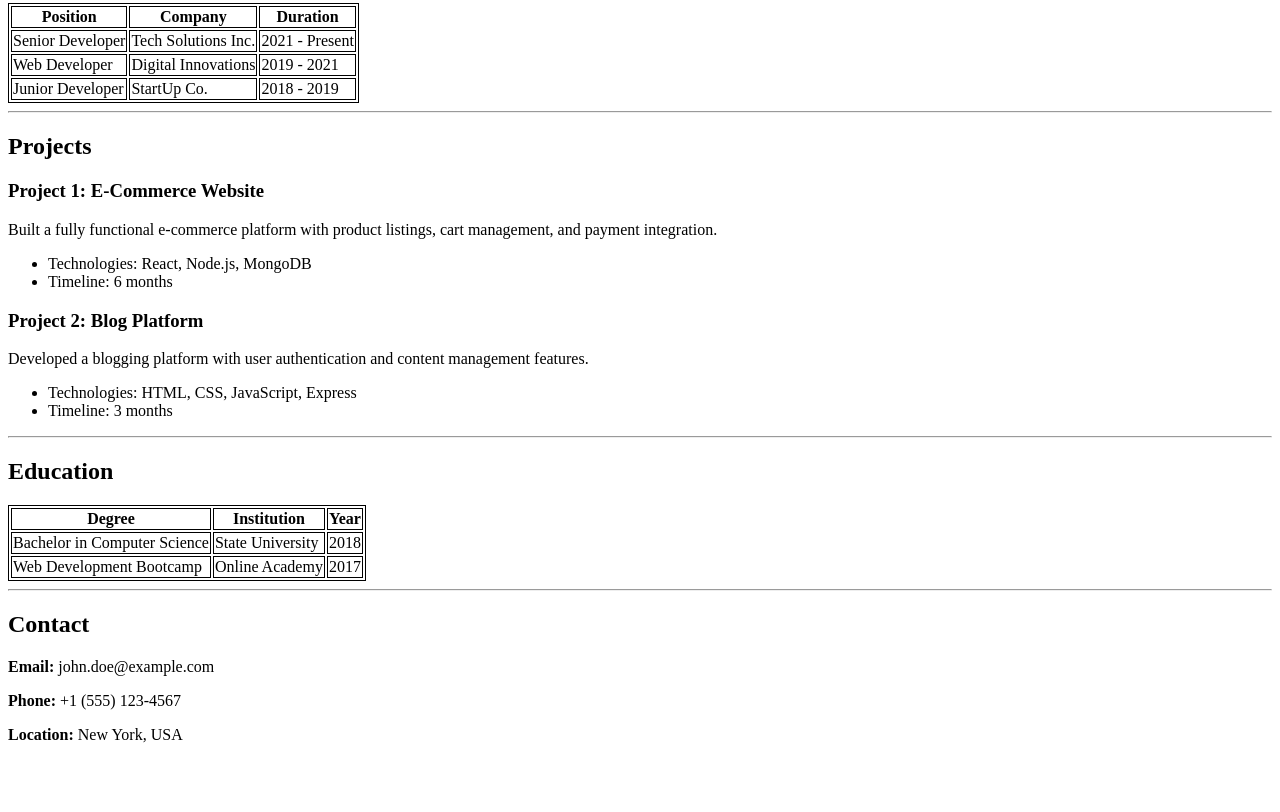
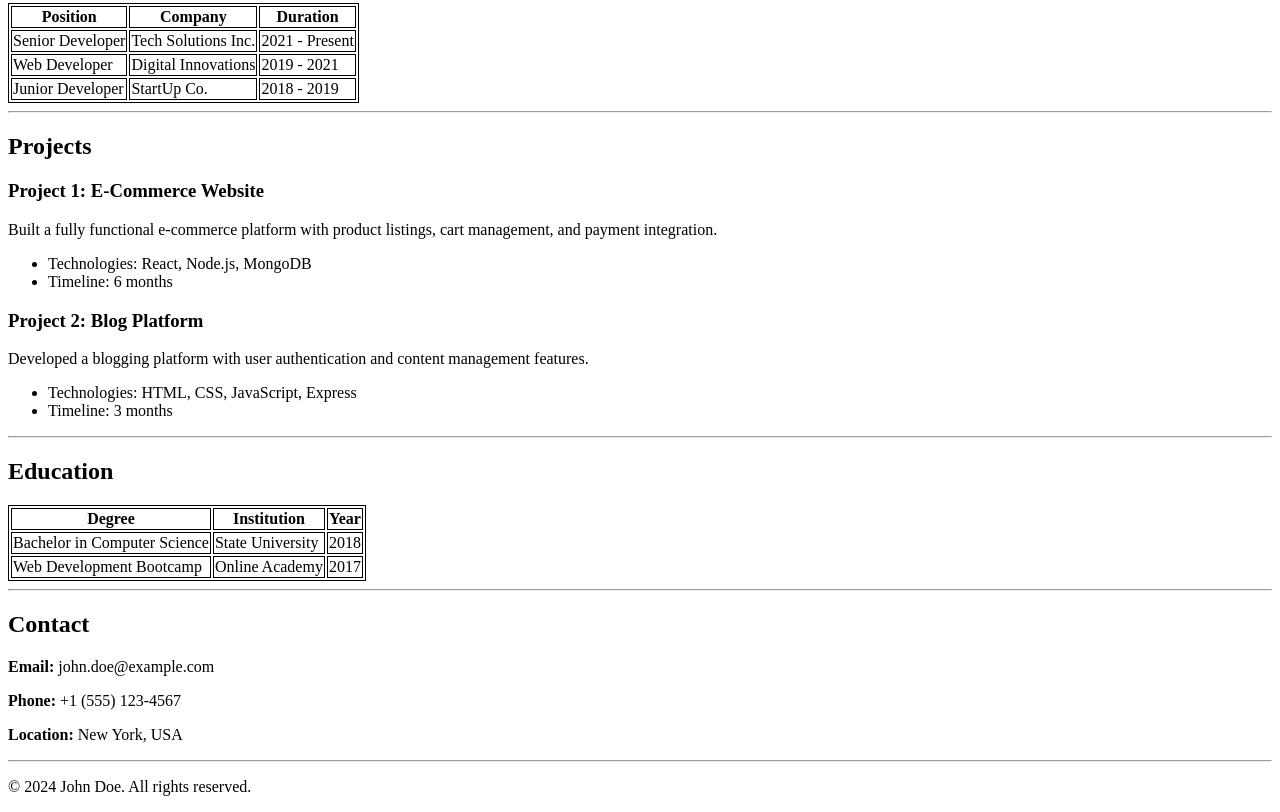
Before and after one commit to jerik-george/sample-resume-assignment, a plain HTML site: page index.html in a window 1280 px wide. Shown: the part 475-1287 px from the top of the page. Before the commit the page ends 1235 px from the top, so only its background shows below. Drawn offline with Linux system fonts and the light colour scheme.

Commit message:
add footer section

```diff
--- a/index.html
+++ b/index.html
@@ -130,5 +130,11 @@
       <p><b>Phone:</b> +1 (555) 123-4567</p>
       <p><b>Location:</b> New York, USA</p>
     </section>
+
+    <hr />
+
+    <footer>
+      <p>&copy; 2024 John Doe. All rights reserved.</p>
+    </footer>
   </body>
 </html>
```
